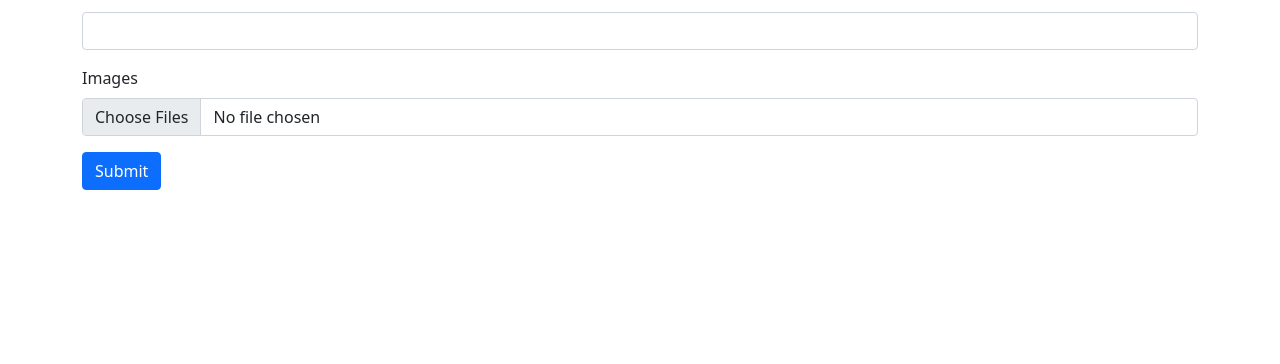
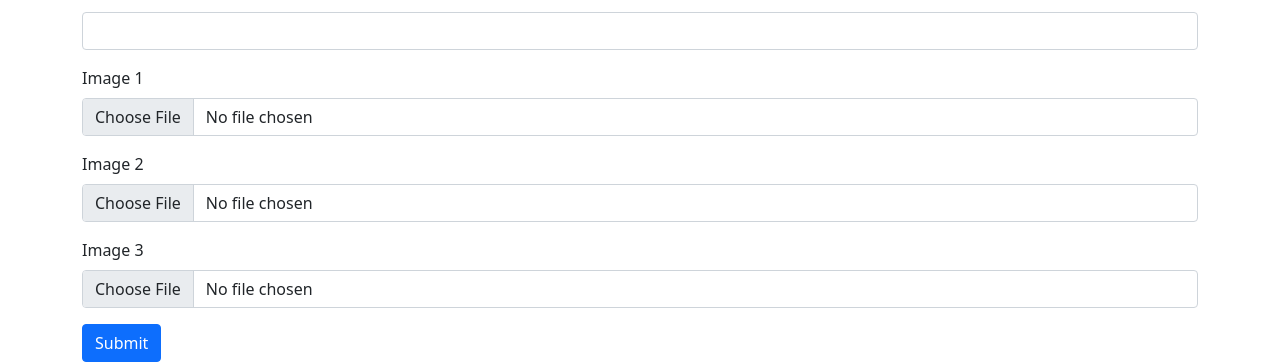
Before and after one commit to phbord/front-marketplace_next, a React (Create React App) app: page /new_real_estate in a window 1280 px wide. Shown: the part 682-1046 px from the top of the page. Before the commit the page ends 936 px from the top, so only its background shows below. Built offline with nearby package versions, Linux system fonts and the light colour scheme; no server answers.

Commit message:
Replace the multiple images field by 3 fields

```diff
--- a/src/pages/NewRealestate.js
+++ b/src/pages/NewRealestate.js
@@ -1,10 +1,7 @@
 import React from 'react';
-import { useDispatch } from "react-redux";
 import { useHistory } from "react-router-dom";
 import { v4 as uuid_v4 } from "uuid";
 import Cookies from 'js-cookie';
-
-import { register } from "redux/auth/authActions";
 
 const NewRealestate = () => {
   const history = useHistory()
@@ -18,22 +15,23 @@ const NewRealestate = () => {
   const locationEl = React.useRef(null)
   const addressEl = React.useRef(null)
   const priceEl = React.useRef(null)
-  const images = React.useRef(null)
+  const image1 = React.useRef(null)
+  const image2 = React.useRef(null)
+  const image3 = React.useRef(null)
 
   const createNewRealestate = async e => {
     e.preventDefault();
-
-    let token = ''
-
     let formData = new FormData();
 
     formData.append('title', titleEl.current.value)
     formData.append('description', descriptionEl.current.value)
     formData.append('location', locationEl.current.value)
-    formData.append('category', selectValue ? selectValue : categoryValue)
+    formData.append('category', selectValue ? selectValue : categories.filter(c => c.title === categoryValue)[0].id)
     formData.append('address', addressEl.current.value)
     formData.append('price', priceEl.current.value)
-    formData.append('images', images.current.files)
+    formData.append('image1', image1.current.files[0])
+    formData.append('image2', image2.current.files[0])
+    formData.append('image3', image3.current.files[0])
 
     const config = {
       method: 'POST',
@@ -43,9 +41,8 @@ const NewRealestate = () => {
       },
       body: formData
     }
-
     const res = await fetch(`${process.env.REACT_APP_API_URL}/real_estates`, config);
-
+    console.log(res)
     history.push('/');
   }
 
@@ -53,10 +50,8 @@ const NewRealestate = () => {
     const config = {
       method: 'GET',
     };
-
     const response = await fetch(`${process.env.REACT_APP_API_URL}/${url}`, config);
     const data = await response.json();
-
     setCategories(data)
     setCategoryValue(data[0].title)
   }
@@ -105,8 +100,16 @@ const NewRealestate = () => {
             <input type="text" className="form-control" id="price" ref={priceEl} />
           </div>
           <div className="mb-3">
-            <label htmlFor="images" className="form-label">Images</label>
-            <input type="file" className="form-control" id="images" multiple accept="image/*" ref={images} />
+            <label htmlFor="image1" className="form-label">Image 1</label>
+            <input type="file" className="form-control" id="image1" required accept="image/*" ref={image1} />
+          </div>
+          <div className="mb-3">
+            <label htmlFor="image2" className="form-label">Image 2</label>
+            <input type="file" className="form-control" id="image2" accept="image/*" ref={image2} />
+          </div>
+          <div className="mb-3">
+            <label htmlFor="image3" className="form-label">Image 3</label>
+            <input type="file" className="form-control" id="image3" accept="image/*" ref={image3} />
           </div>
           <div className="mb-3">
             <button type="submit" className="btn btn-primary">Submit</button>
```
